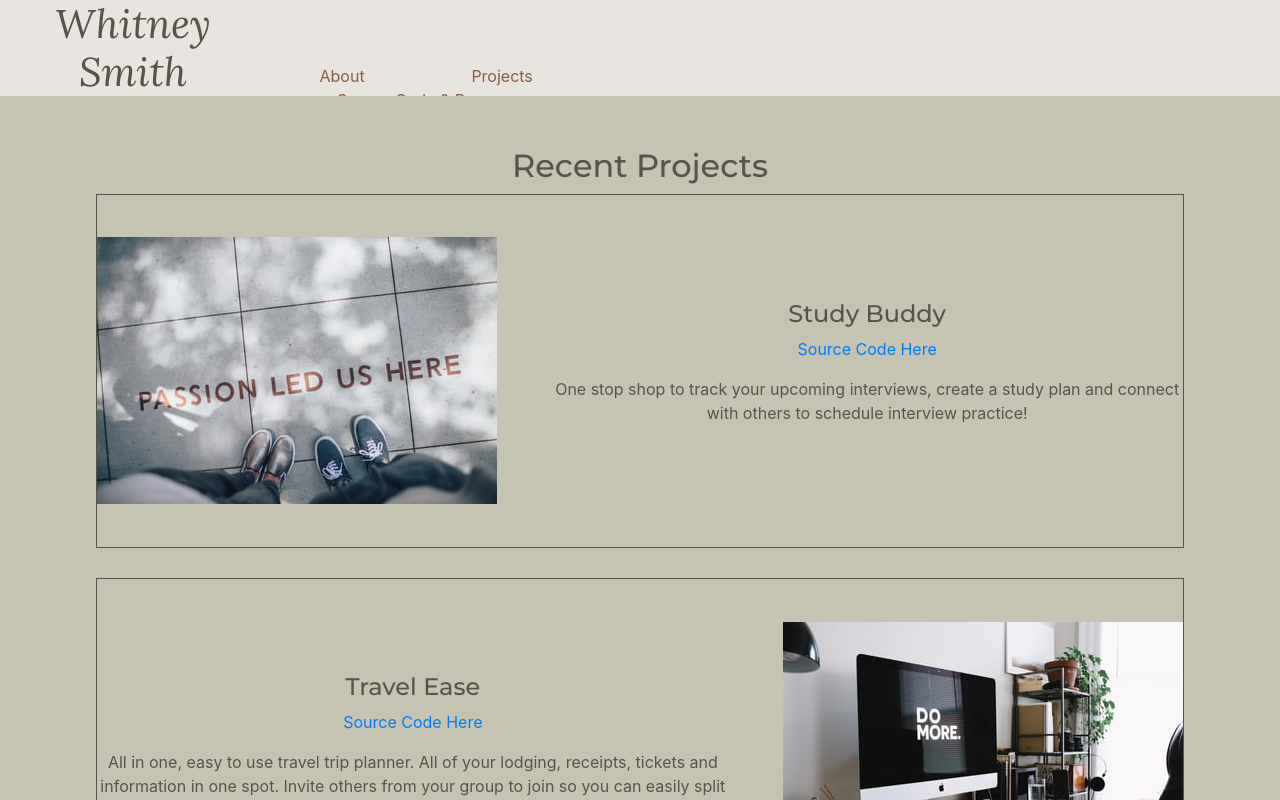
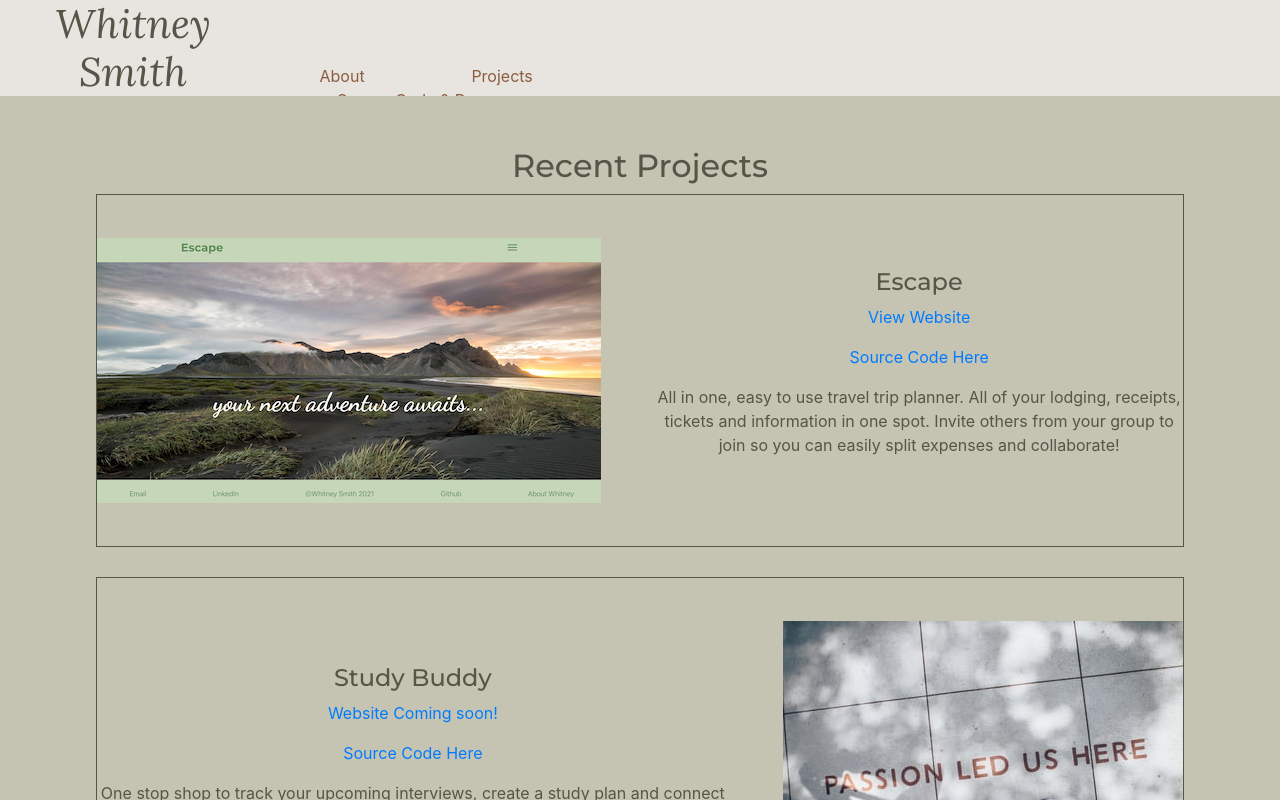
Before and after one commit to PlinytheYounger/whitney-portfolio, a React (Create React App) app: page /projects in a window 1280 px wide. Shown: the top 800 px of the page. Built offline with nearby package versions, Linux system fonts and the light colour scheme.

Commit message:
updated escape links

```diff
--- a/src/components/Projects/Project-Element.js
+++ b/src/components/Projects/Project-Element.js
@@ -2,7 +2,7 @@ import React from 'react';
 import '../../css/projects.css';
 
 const ProjectElement = (props) => {
-    const { name, gitHubUrl, description, photoUrl } = props.project;
+    const { name, gitHubUrl, description, photoUrl, websiteUrl } = props.project;
 
     return(
         <div className="project-container" id={`container${props.id}`}>
@@ -11,6 +11,7 @@ const ProjectElement = (props) => {
             </div>
             <div className="project-info" id={`info${props.id}`}>
                 <h4>{name}</h4>
+                <a href={websiteUrl}><p>{websiteUrl ? "View Website" : "Website Coming soon!"}</p></a>
                 <a href={gitHubUrl}><p>{gitHubUrl ? "Source Code Here" : "Code coming soon!"}</p></a>
                 <p>{description}</p>
             </div>
--- a/src/components/Projects/Projects.js
+++ b/src/components/Projects/Projects.js
@@ -3,25 +3,28 @@ import '../../css/projects.css';
 import ProjectElement from './Project-Element';
 import image1 from '../../images/photo1.jpeg';
 import image2 from '../../images/photo2.jpeg';
-import image3 from '../../images/photo3.jpeg';
+import image3 from '../../images/escape_home.png';
 
 
 const Projects = () => {
     const projectArr = [
         {
+            name: 'Escape',
+            websiteUrl: 'https://escape-travel-app.herokuapp.com/',
+            gitHubUrl: 'https://github.com/PlinytheYounger/escape-app',
+            description: 'All in one, easy to use travel trip planner. All of your lodging, receipts, tickets and information in one spot. Invite others from your group to join so you can easily split expenses and collaborate!',
+            photoUrl: image3
+        },
+        {
             name: 'Study Buddy',
+            websiteUrl: '',
             gitHubUrl: 'https://github.com/PlinytheYounger/study_buddy_frontend',
             description: 'One stop shop to track your upcoming interviews, create a study plan and connect with others to schedule interview practice!',
             photoUrl: image2
         },
         {
-            name: 'Travel Ease',
-            gitHubUrl: 'https://github.com/PlinytheYounger/escape-client',
-            description: 'All in one, easy to use travel trip planner. All of your lodging, receipts, tickets and information in one spot. Invite others from your group to join so you can easily split expenses and collaborate!',
-            photoUrl: image3
-        },
-        {
             name: 'Lobbyists & Bills',
+            websiteUrl: '',
             gitHubUrl: '',
             description: 'Have you ever wanted to see exactly what your constituent brings to the floor once they are elected? Data trends for bills.',
             photoUrl: image1
```
Also changed, not shown: src/images/escape_home.png (added), 1 other file (tests, documents, lock files or other folders).
